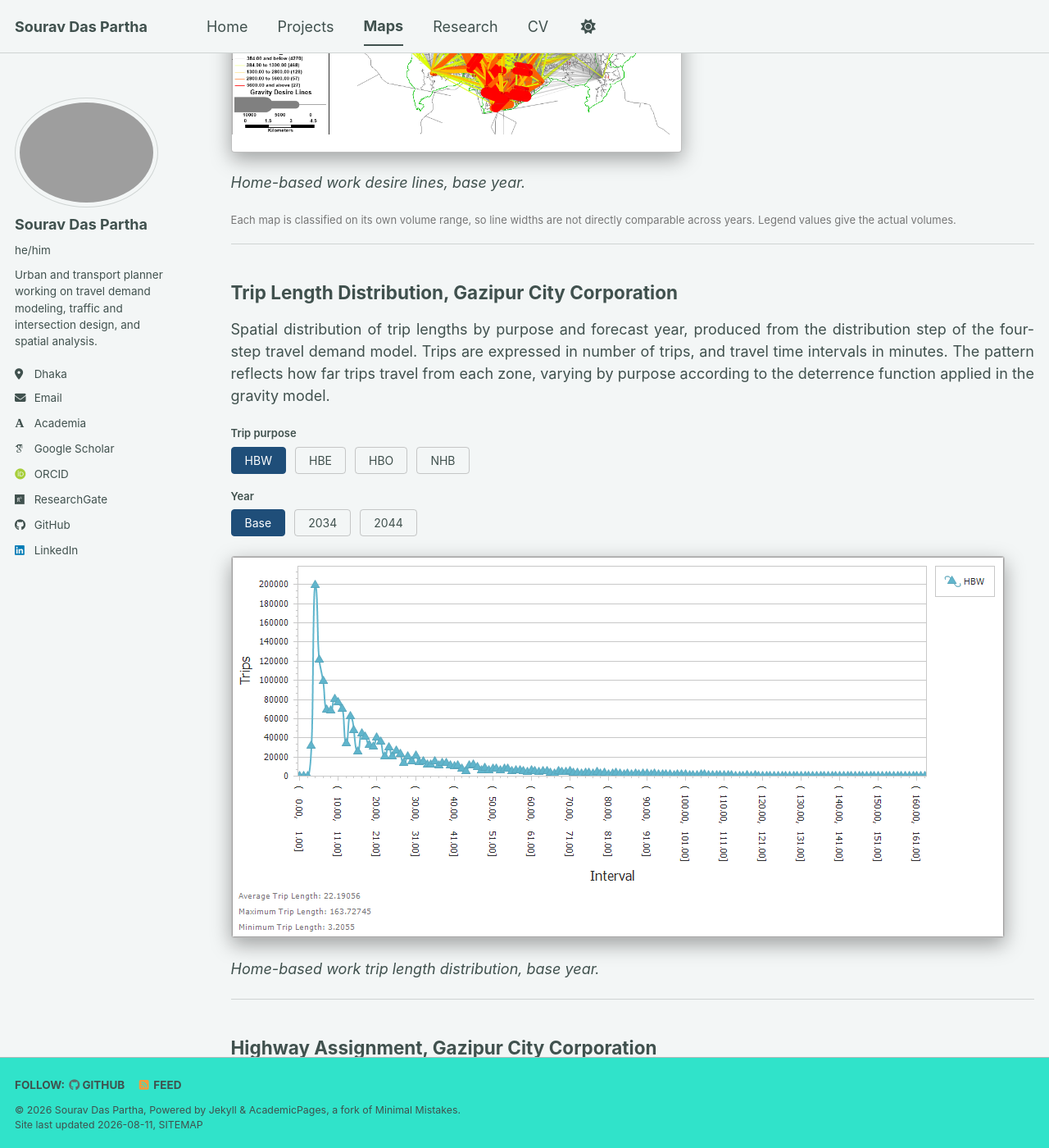
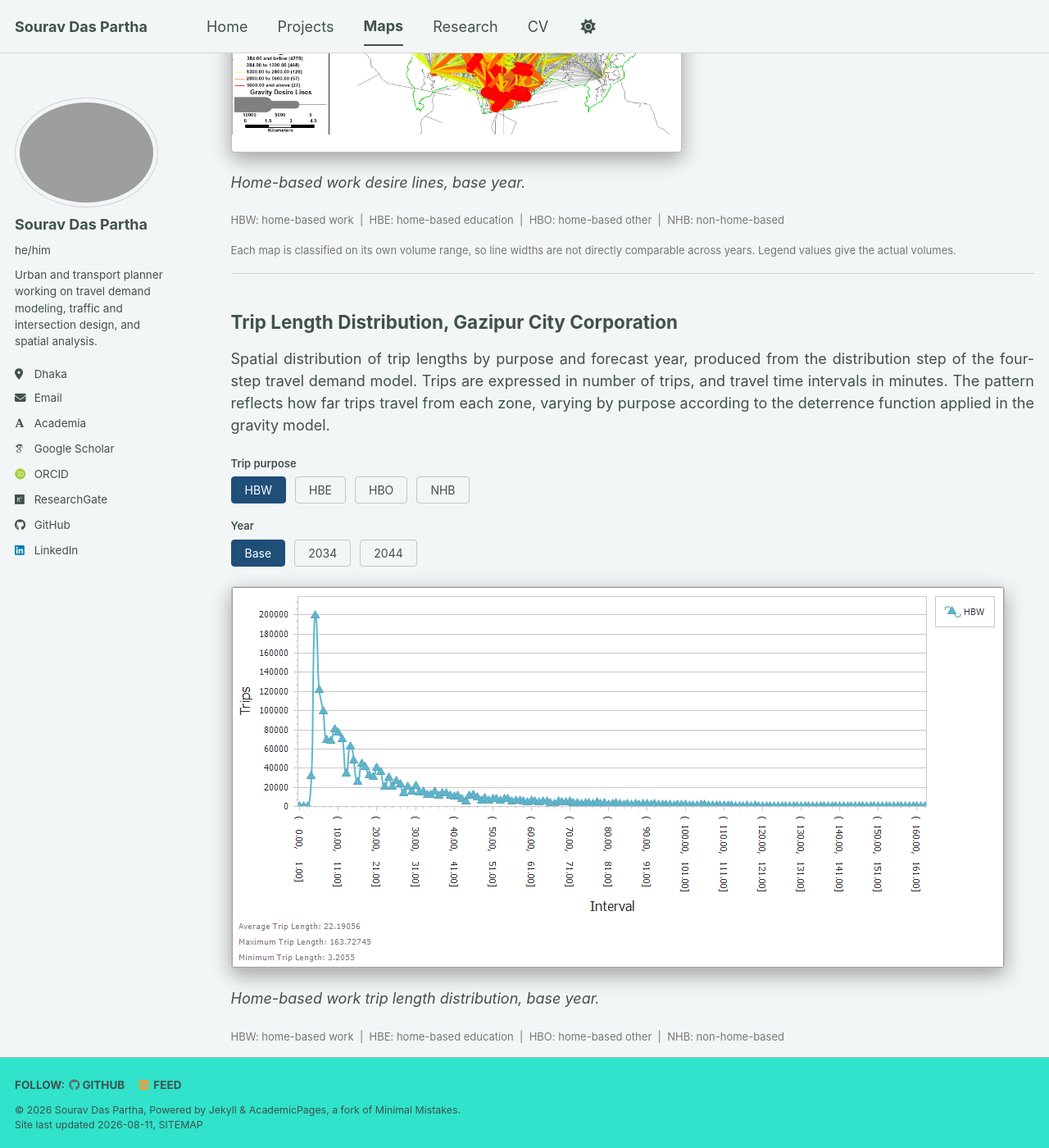
Before and after one commit to souravdaspartha/souravdaspartha.github.io, a Jekyll site: the page built from _pages/maps.md, in a window 1280 px wide and 1400 px high, scrolled down 1879 px. Shown: the whole window at 82% size. Built offline with Jekyll 4.4.1, drawn with Linux system fonts in a browser that asks for light colours; some web fonts are replaced; a script bundle is joined from its source files by our own code; library files that are not in the unit come from our copies; some of the changed text lies outside the part shown.

Commit message:
Update maps.md

```diff
--- a/_pages/maps.md
+++ b/_pages/maps.md
@@ -59,6 +59,10 @@ Desire lines from the gravity model developed for the Gazipur Comprehensive Tran
 
 <p><em id="desireCaption">Home-based work desire lines, base year.</em></p>
 
+<p style="font-size: 13px; color: #777;">
+HBW: home-based work &nbsp;|&nbsp; HBE: home-based education &nbsp;|&nbsp; HBO: home-based other &nbsp;|&nbsp; NHB: non-home-based
+</p>
+
 <p style="font-size: 13px; color: #777; text-align: justify;">
 Each map is classified on its own volume range, so line widths are not directly comparable across years. Legend values give the actual volumes.
 </p>
@@ -92,6 +96,10 @@ Spatial distribution of trip lengths by purpose and forecast year, produced from
 
 <p><em id="tldCaption">Home-based work trip length distribution, base year.</em></p>
 
+<p style="font-size: 13px; color: #777;">
+HBW: home-based work &nbsp;|&nbsp; HBE: home-based education &nbsp;|&nbsp; HBO: home-based other &nbsp;|&nbsp; NHB: non-home-based
+</p>
+
 ---
 
 ## Highway Assignment, Gazipur City Corporation
@@ -119,10 +127,6 @@ Assigned link volumes from the traffic assignment step of the four-step travel d
 </a>
 
 <p><em id="asCaption">Assigned link volumes, base year.</em></p>
-
-<p style="font-size: 13px; color: #777;">
-HBW: home-based work &nbsp;|&nbsp; HBE: home-based education &nbsp;|&nbsp; HBO: home-based other &nbsp;|&nbsp; NHB: non-home-based
-</p>
 
 <style>
 .mapframe {
```
